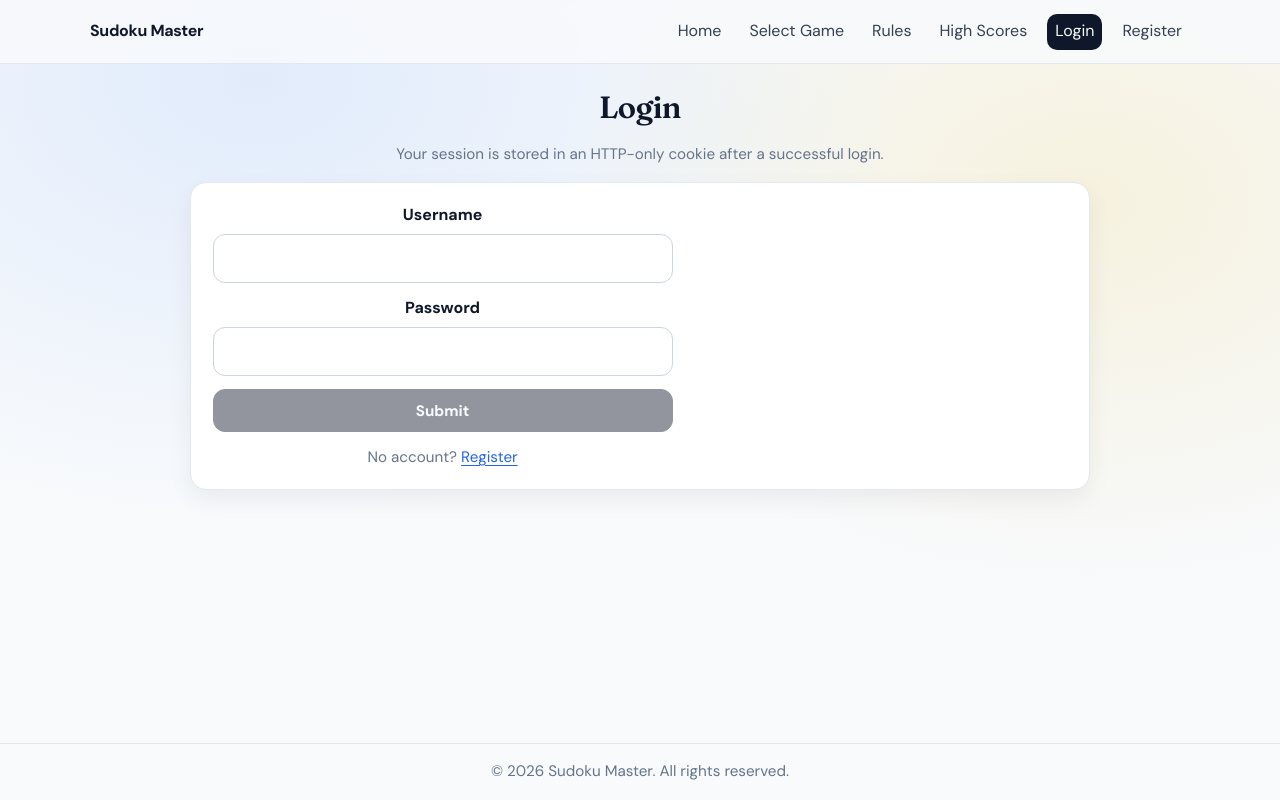
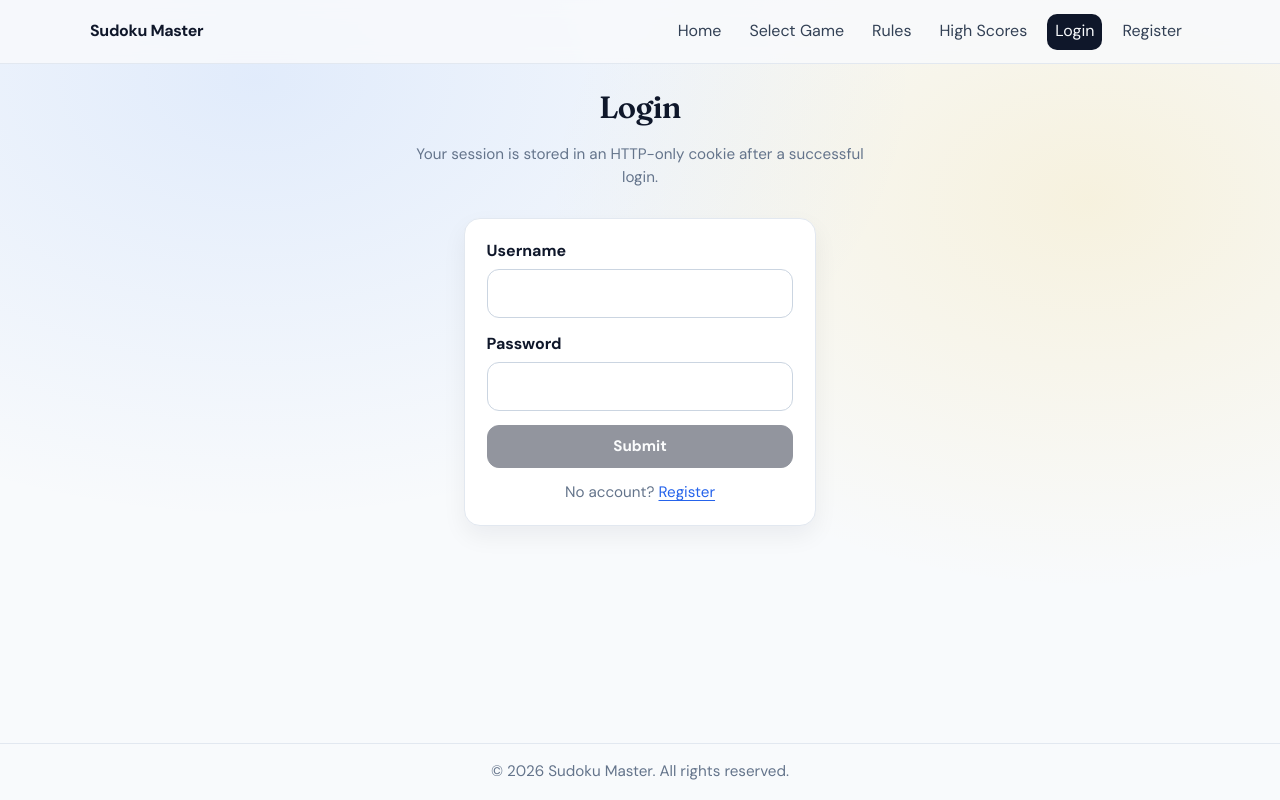
Before and after one commit to iristianyiz/iris-zhang-faith-zhang-project3, a React (Vite) app in the folder frontend/: page /login in a window 1280 px wide. Built offline with nearby package versions, Linux system fonts and the light colour scheme; no server answers.

Commit message:
edited login UI and message

```diff
--- a/frontend/src/index.css
+++ b/frontend/src/index.css
@@ -386,6 +386,48 @@ a:hover {
   margin-right: auto;
 }
 
+/* Login / register: single centered column */
+.page-auth {
+  display: flex;
+  flex-direction: column;
+  align-items: center;
+  text-align: center;
+}
+
+.page-auth .page-title,
+.page-auth > .muted {
+  width: 100%;
+  max-width: 28rem;
+  margin-left: auto;
+  margin-right: auto;
+}
+
+.page-auth > .muted {
+  margin-bottom: 1rem;
+}
+
+.page-auth .card {
+  width: 100%;
+  max-width: 22rem;
+  margin-left: auto;
+  margin-right: auto;
+}
+
+.page-auth .form-p2 {
+  margin-left: auto;
+  margin-right: auto;
+  width: 100%;
+  text-align: left;
+}
+
+.page-auth .form-p2 .btn-primary {
+  width: 100%;
+}
+
+.page-auth .muted:last-child {
+  text-align: center;
+}
+
 .muted {
   color: var(--color-muted);
   font-size: 0.95rem;
@@ -402,6 +444,11 @@ a:hover {
 .page .card {
   width: min(900px, 100%);
   margin-top: 0.75rem;
+}
+
+.page.page-auth .card {
+  width: 100%;
+  max-width: 22rem;
 }
 
 .stack {
--- a/frontend/src/pages/LoginPage.jsx
+++ b/frontend/src/pages/LoginPage.jsx
@@ -33,9 +33,9 @@ export function LoginPage() {
   }
 
   return (
-    <div className="container page">
+    <div className="container page page-auth">
       <h1 className="page-title">Login</h1>
-      <p className="muted" style={{ maxWidth: "52ch" }}>
+      <p className="muted">
         Your session is stored in an HTTP-only cookie after a successful login.
       </p>
       {isLoggedIn ? (
--- a/frontend/src/pages/RegisterPage.jsx
+++ b/frontend/src/pages/RegisterPage.jsx
@@ -42,9 +42,9 @@ export function RegisterPage() {
   }
 
   return (
-    <div className="container page">
+    <div className="container page page-auth">
       <h1 className="page-title">Register</h1>
-      <p className="muted" style={{ maxWidth: "52ch" }}>
+      <p className="muted">
         After a successful registration, you are signed in with the same
         session cookie as login.
       </p>
--- a/frontend/src/utils/apiError.js
+++ b/frontend/src/utils/apiError.js
@@ -1,13 +1,32 @@
 /**
  * Maps fetch/API errors to safe user-facing messages (no stack traces).
  */
-export function getApiErrorMessage(err, fallback = "Something went wrong.") {
+export const NOT_LOGGED_IN_MESSAGE =
+  "You are not logged in. Please sign in again.";
+
+export function getApiErrorMessage(
+  err,
+  fallback = NOT_LOGGED_IN_MESSAGE,
+) {
   if (!err) return fallback;
+  const status = err.status;
   const raw = err.data?.error ?? err.message;
   const msg = typeof raw === "string" ? raw.trim() : "";
+
+  if (status === 401) {
+    if (/invalid credentials/i.test(msg)) {
+      return msg || fallback;
+    }
+    if (!msg || /authentication required/i.test(msg)) {
+      return NOT_LOGGED_IN_MESSAGE;
+    }
+    return msg;
+  }
+
+  if (status >= 500) {
+    return NOT_LOGGED_IN_MESSAGE;
+  }
+
   if (!msg) return fallback;
-  if (err.status >= 500) {
-    return "Something went wrong. Please try again.";
-  }
   return msg;
 }
```
